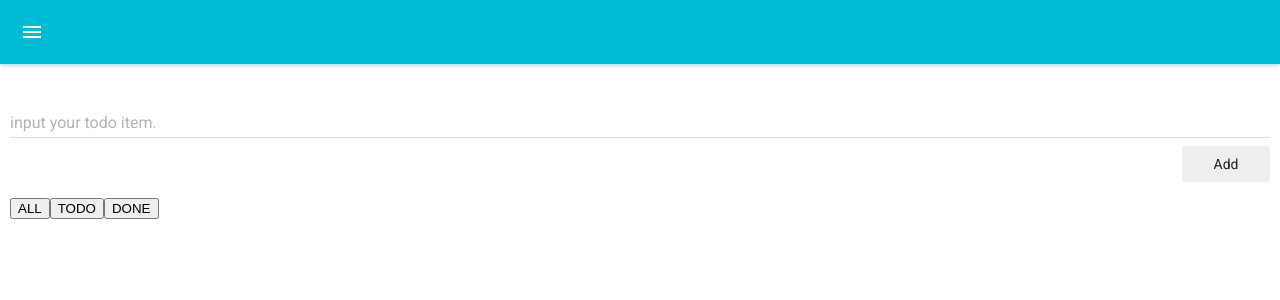
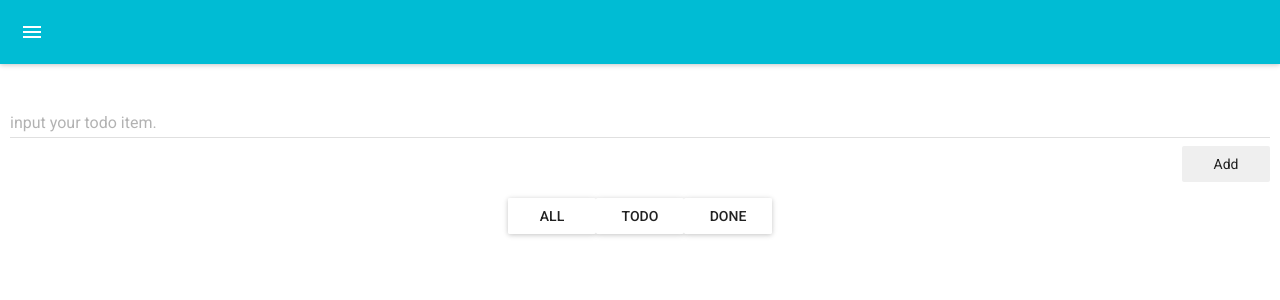
Before and after one commit to jeonghyeonju/react-todo, a React (Create React App) app: page / in a window 1280 px wide. Shown: the top 300 px of the page. Built offline with nearby package versions, Linux system fonts and the light colour scheme; what react-tap-event-plugin would draw is missing.

Commit message:
filter 파일 분리

```diff
--- a/src/App.js
+++ b/src/App.js
@@ -8,19 +8,9 @@ import './App.css';
 
 import ListTodo from './Components/ListTodo'
 import InputTodo from './Components/InputTodo'
+import FilterTodo from './Components/FilterTodo'
 
 injectTapEventPlugin();
-class FilterButton extends Component {
-  render(){
-    return(
-      <div>
-        <button onClick={()=>{this.props.onFilter('all')}}>ALL</button>
-        <button onClick={()=>{this.props.onFilter('todo')}}>TODO</button>
-        <button onClick={()=>{this.props.onFilter('done')}}>DONE</button>
-      </div>
-    )
-  }
-}
 
 class App extends Component {
   list = [];
@@ -43,7 +33,8 @@ class App extends Component {
               list={this.state.viewList}
               onDelete={this._onDelete.bind(this)}
               onToggle={this._onToggle.bind(this)}/>
-            <FilterButton onFilter={this._onFilter.bind(this)}/>
+            <FilterTodo
+              onFilter={this._onFilter.bind(this)}/>
           </div>
         </div>
       </MuiThemeProvider>
--- /dev/null
+++ b/src/Components/FilterTodo.js
@@ -0,0 +1,14 @@
+import React, { Component } from 'react';
+import RaisedButton from 'material-ui/RaisedButton';
+
+export default class FilterTodo extends Component {
+  render(){
+    return(
+      <div style={{textAlign: 'center'}}>
+        <RaisedButton label="ALL" onClick={()=>{this.props.onFilter('all')}}/>
+        <RaisedButton label="TODO" onClick={()=>{this.props.onFilter('todo')}}/>
+        <RaisedButton label="DONE" onClick={()=>{this.props.onFilter('done')}}/>
+      </div>
+    )
+  }
+}
```
